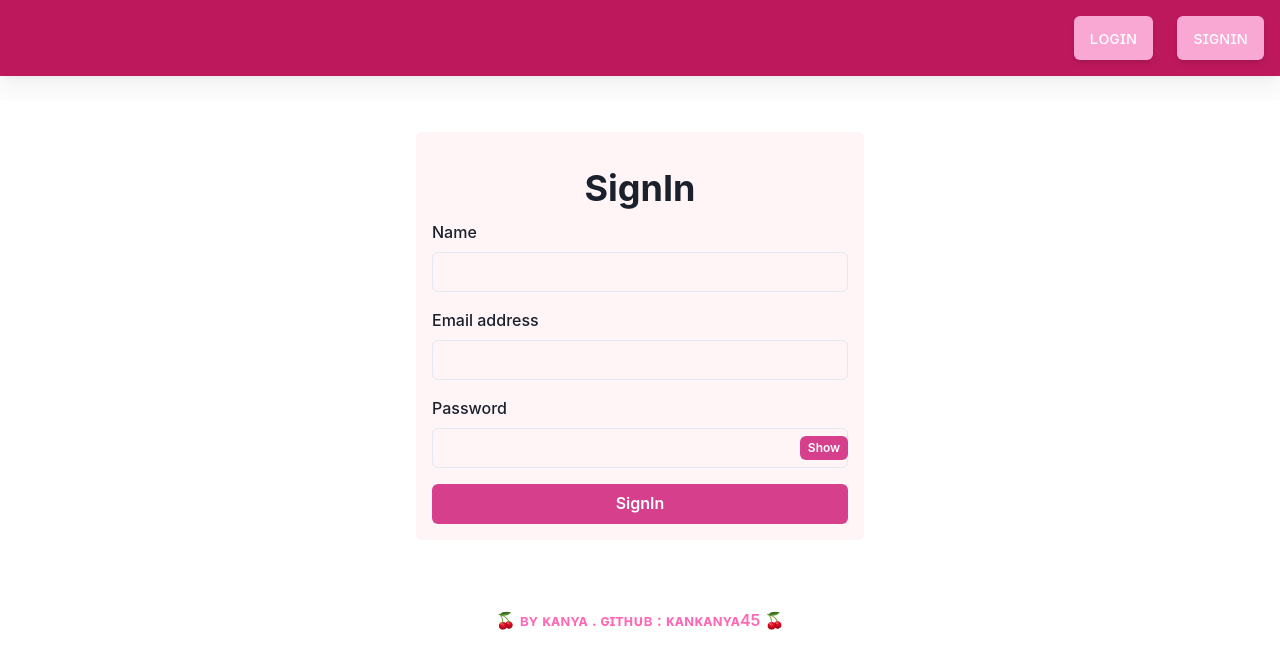
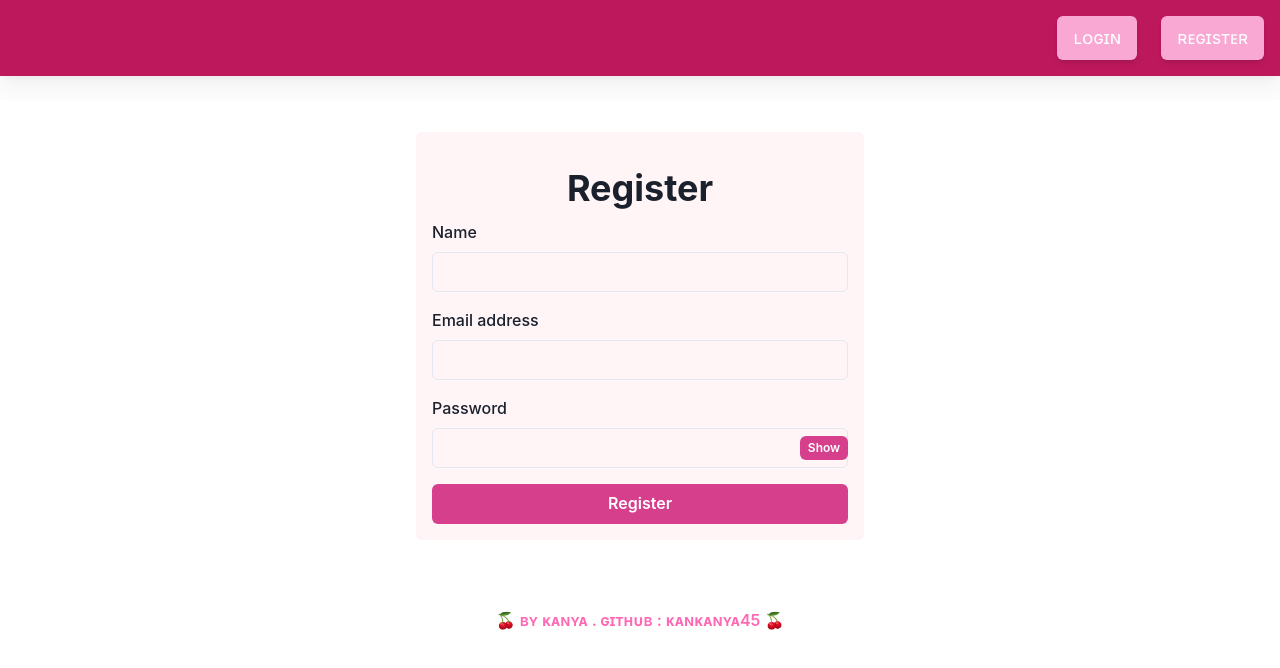
Before and after one commit to Kankanya45/go-react, a React (Vite) app: page /Register in a window 1280 px wide. Shown: the top 668 px of the page. Built offline with nearby package versions, Linux system fonts and the light colour scheme.

Commit message:
updateregister -a

```diff
--- a/src/components/Navbar/index.jsx
+++ b/src/components/Navbar/index.jsx
@@ -51,7 +51,7 @@ const Navbar = () => {
                   to="/Register"
                   className="text-lg text-white bg-pink-300 hover:bg-pink-500 px-4 py-2 rounded-md transition duration-300 shadow-md"
                 >
-                  sɪɢɴɪɴ
+                  ʀᴇɢɪsᴛᴇʀ
                 </Link>
               </>
             )}
--- a/src/components/Register/index.jsx
+++ b/src/components/Register/index.jsx
@@ -48,7 +48,7 @@ function Register() {
     <ChakraProvider>
       <Box p={4} bg="pink.50" maxW="md" mx="auto" mt={8} borderRadius="md"> {/* Change background color and adjust width */}
         <div className="text-center">
-          <h1 className="text-4xl font-bold mt-5 mb-3">SignIn </h1>
+          <h1 className="text-4xl font-bold mt-5 mb-3">Register </h1>
         </div>
         <form onSubmit={handleSubmit}>
           <VStack spacing={4} align='stretch'>
@@ -95,7 +95,7 @@ function Register() {
             </FormControl>
 
             <Button colorScheme="pink" type="submit" size="md"> {/* Change button color and size */}
-            SignIn
+            Register
             </Button>
           </VStack>
         </form>
```
